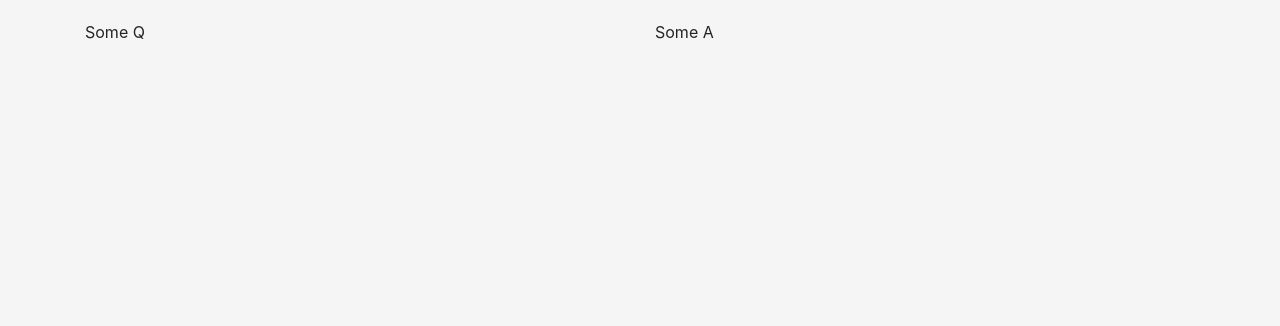
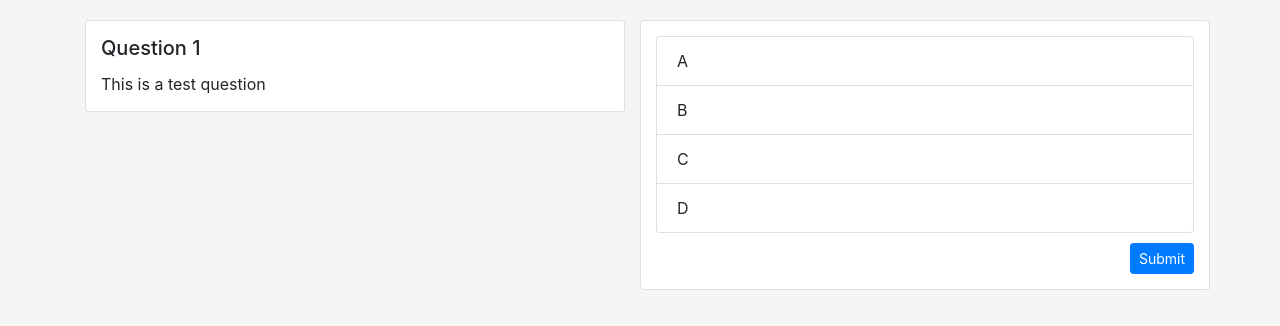
Before and after one commit to foteye/Wk4-API-CodeQuiz-FotiMougos, a plain HTML site: page index.html in a window 1280 px wide. Both pictures are taken after a click on the button "Start Quiz". Drawn offline with nearby package versions, Linux system fonts and the light colour scheme.

Commit message:
built skeleton of questions and answer section

```diff
--- a/assets/css/style.css
+++ b/assets/css/style.css
@@ -10,3 +10,7 @@ body {
 .startQuiz {
     margin-top: 10px;
 }
+
+.submitAnswer {
+    margin-top: 10px;
+}
--- a/index.html
+++ b/index.html
@@ -27,8 +27,25 @@
         </div>
         <div class='container qandaScreen' style='display:none;'>
             <div class='row'>
-                <div class='col-6 question'><div>Some Q</div></div>
-                <div class="col-6 answer"><div>Some A</div></div>
+                <div class='col-6 question'>
+                    <div class='card'>
+                        <span>
+                            <h5 class='card-title'>Question 1</h5>
+                        </span>
+                        <p class='card-text'>This is a test question</p>
+                    </div>
+                </div>
+                <div class="col-6 answer card">
+                    <div class="list-group" id="answerList" role="tablist">
+                        <a class="list-group-item list-group-item-action" id="answer-a">A</a>
+                        <a class="list-group-item list-group-item-action" id="answer-b">B</a>
+                        <a class="list-group-item list-group-item-action" id="answer-c">C</a>
+                        <a class="list-group-item list-group-item-action" id="answer-d">D</a>
+                    </div>
+                    <div>
+                        <button class='btn btn-sm btn-primary submitAnswer float-right' id='btnSubmitAnswer'>Submit</button>
+                    </div>
+                </div>
             </div>
         </div>
         <div class='container summaryScreen' style='display:none;'>
```
